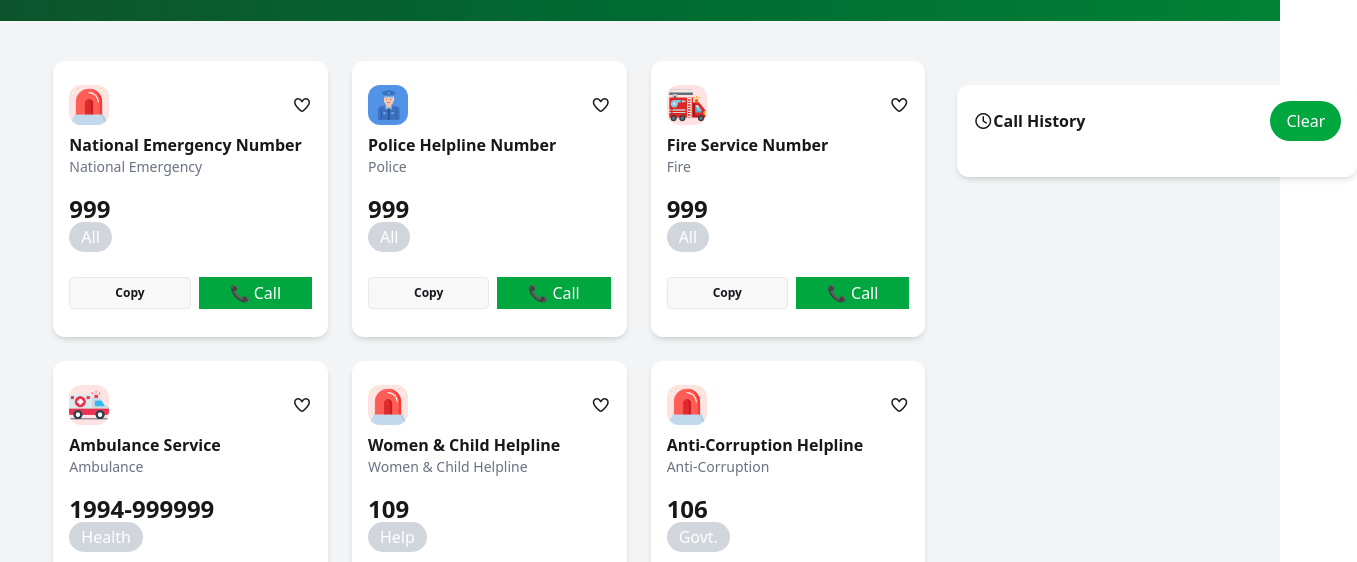
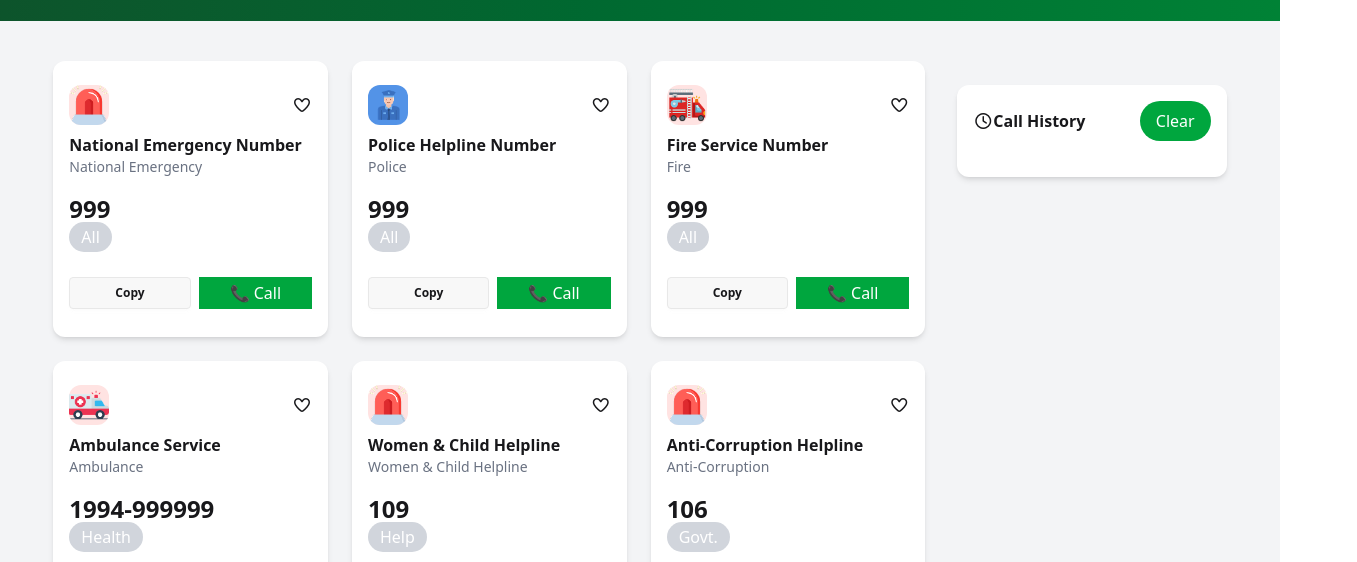
Before and after one commit to sanaullahtoha/Assignment-5, a plain HTML site: page index.html in a window 1280 px wide. Shown: the part 231-793 px from the top of the page, 1357 px wide, since content can reach past the window. Drawn offline with nearby package versions, Linux system fonts and the light colour scheme.

Commit message:
fixed some issues

```diff
--- a/index.html
+++ b/index.html
@@ -221,7 +221,7 @@
 
         <!--Aside Section-->
         <aside id="cart-box" class="col-span-3">
-           <div class="bg-white shadow-md rounded-xl p-4 mt-6 w-[400px]">
+           <div class="bg-white shadow-md rounded-xl p-4 mt-6 ">
     <div class="flex justify-between items-center  pb-2 mb-3">
       <h3 class="font-bold"> <i class="fa-regular fa-clock"></i>Call History</h3>
       <button id="clearBtn" class="bg-green-600 text-white px-4 py-2 rounded-full hover:bg-green-700">Clear</button>
```
Also changed, not shown: 1 other file.
